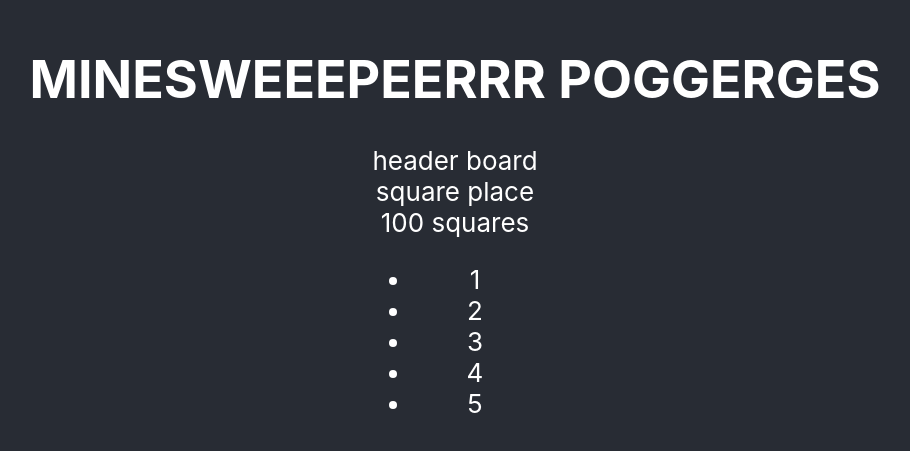
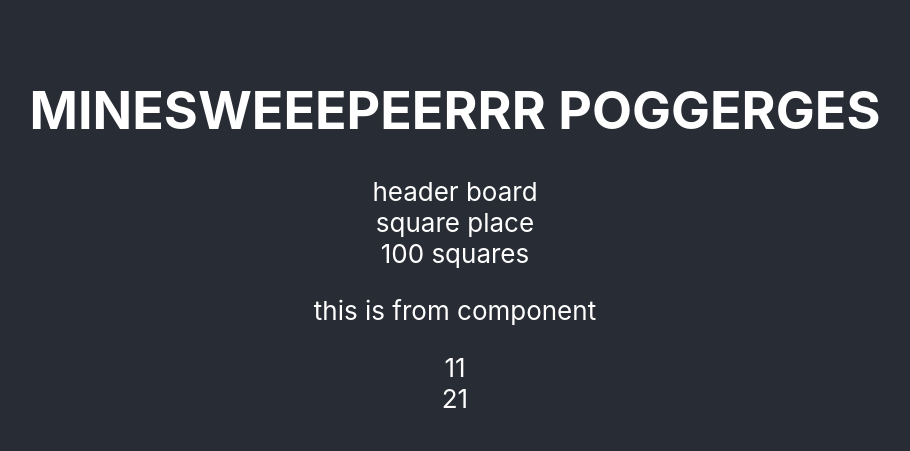
Before and after one commit to thegip/minesweeper, a React (Create React App) app: page / in a window 1280 px wide. Shown: the part 171-622 px from the top of the page, without its empty margins (185-1095 px from the left). Built offline with nearby package versions, Linux system fonts and the light colour scheme.

Commit message:
made 2d array containing objects

```diff
--- a/src/App.js
+++ b/src/App.js
@@ -1,7 +1,32 @@
-import NumberList from './components/game'
+import Square from './components/game'
 import './App.css'
 
-const numbers = [[1], [2], [3], [4], [5]];
+const squares = [
+  [
+    {
+      index: 11,
+      name:"test",
+      bomb: true
+    },
+    {
+      index: 12,
+      name:"test2",
+      bomb: false
+    }
+  ],
+  [
+    {
+      index: 21,
+      name:"test",
+      bomb: true
+    },
+    {
+      index: 22,
+      name:"test2",
+      bomb: false
+    }
+  ]
+];
 
 function App() {
   return (
@@ -16,7 +41,13 @@ function App() {
             100 squares
           </div>
 
-          <NumberList numbers={numbers}/>
+          <div>
+            {squares[0].index}
+            {squares[1].index}
+            {squares[1].name}
+          </div>
+
+          <Square squares={squares}/>
         </div>
       </header>
     </div>
--- a/src/components/game.js
+++ b/src/components/game.js
@@ -1,17 +1,18 @@
-function NumberList(props) {
-    const numbers = props.numbers;
+function Square(props) {
+
+  console.log(props)
+
     return (
-      <ul>
-        {numbers.map((number) =>
-          <ListItem key={number.toString()}
-                    value={number} />
-        )}
-      </ul>
+      <div>
+        <p>this is from component</p>
+        {props.squares[0][0].index}
+        <br/>
+        {props.squares[1][0].index}
+      </div>
+
     );
   }
 
-  function ListItem(props) {
-    return <li>{props.value}</li>;
-  }
 
-  export default NumberList
+
+  export default Square
```
